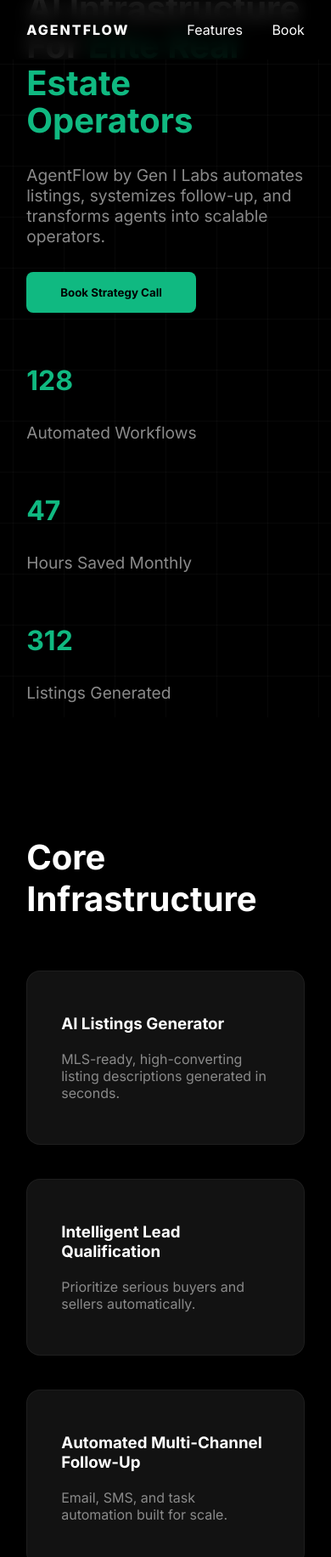
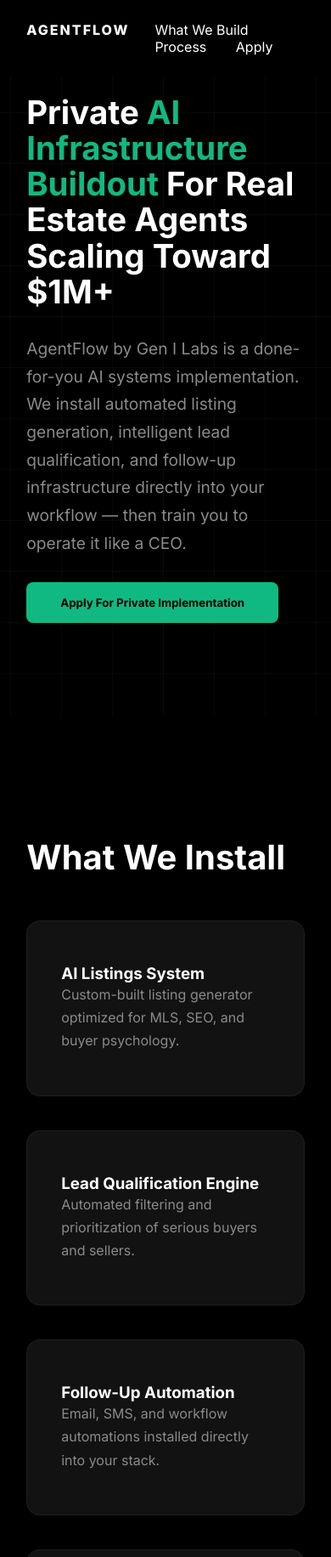
Before and after one commit to officialgenilabs/AgentFlow, a plain HTML site: page index.html in a window 390 px wide. Shown: the top 1832 px of the page at 85% size. Drawn offline with Linux system fonts and the light colour scheme; a script that the page names is missing.

Commit message:
Update index.html

```diff
--- a/index.html
+++ b/index.html
@@ -3,7 +3,7 @@
 <head>
 <meta charset="UTF-8" />
 <meta name="viewport" content="width=device-width, initial-scale=1.0" />
-<title>AgentFlow | By Gen I Labs</title>
+<title>AgentFlow | Private AI Infrastructure</title>
 
 <link href="https://fonts.googleapis.com/css2?family=Inter:wght@300;400;500;600;700;800;900&display=swap" rel="stylesheet">
 
@@ -29,16 +29,17 @@
     overflow-x: hidden;
 }
 
-/* Animated Grid Background */
+/* Background Grid */
 
 .background-grid {
     position: fixed;
     inset: 0;
-    background-image: linear-gradient(rgba(255,255,255,0.03) 1px, transparent 1px),
-                      linear-gradient(90deg, rgba(255,255,255,0.03) 1px, transparent 1px);
+    background-image:
+        linear-gradient(rgba(255,255,255,0.03) 1px, transparent 1px),
+        linear-gradient(90deg, rgba(255,255,255,0.03) 1px, transparent 1px);
     background-size: 60px 60px;
     z-index: -1;
-    animation: moveGrid 20s linear infinite;
+    animation: moveGrid 25s linear infinite;
 }
 
 @keyframes moveGrid {
@@ -75,22 +76,34 @@
     color: var(--accent);
 }
 
-/* HERO */
+/* SECTIONS */
 
 section {
     padding: 140px 8%;
 }
 
+h1 {
+    font-size: 3.8rem;
+    line-height: 1.1;
+    max-width: 900px;
+}
+
+h2 {
+    font-size: 2.5rem;
+    margin-bottom: 50px;
+}
+
+p {
+    color: var(--muted);
+    line-height: 1.7;
+}
+
+/* HERO */
+
 .hero {
     height: 100vh;
     display: flex;
     align-items: center;
-}
-
-.hero h1 {
-    font-size: 4rem;
-    line-height: 1.1;
-    max-width: 900px;
 }
 
 .hero span {
@@ -99,9 +112,8 @@
 
 .hero p {
     margin: 30px 0;
-    max-width: 650px;
+    max-width: 700px;
     font-size: 1.2rem;
-    color: var(--muted);
 }
 
 button {
@@ -120,25 +132,7 @@
     box-shadow: 0 0 35px rgba(16,185,129,0.7);
 }
 
-/* METRICS */
-
-.metrics {
-    display: flex;
-    gap: 60px;
-    margin-top: 60px;
-}
-
-.metric h3 {
-    font-size: 2rem;
-    color: var(--accent);
-}
-
-/* FEATURES */
-
-h2 {
-    font-size: 2.5rem;
-    margin-bottom: 60px;
-}
+/* CARDS */
 
 .grid {
     display: grid;
@@ -151,22 +145,13 @@
     padding: 50px 40px;
     border-radius: 16px;
     transition: all 0.4s ease;
-    transform-style: preserve-3d;
     border: 1px solid rgba(255,255,255,0.05);
 }
 
 .card:hover {
-    transform: rotateY(6deg) rotateX(6deg) translateY(-15px);
+    transform: translateY(-12px);
     border: 1px solid rgba(16,185,129,0.4);
     box-shadow: 0 20px 60px rgba(0,0,0,0.7);
-}
-
-.card h3 {
-    margin-bottom: 20px;
-}
-
-.card p {
-    color: var(--muted);
 }
 
 /* CTA */
@@ -179,11 +164,11 @@
     padding: 40px;
     text-align: center;
     color: var(--muted);
+    font-size: 0.8rem;
 }
 
 @media(max-width:768px){
-    .hero h1 { font-size: 2.5rem; }
-    .metrics { flex-direction: column; gap: 30px; }
+    h1 { font-size: 2.4rem; }
 }
 </style>
 </head>
@@ -195,73 +180,91 @@
 <div class="nav">
     <div class="logo">AGENTFLOW</div>
     <div>
-        <a href="#features">Features</a>
-        <a href="#book">Book</a>
+        <a href="#build">What We Build</a>
+        <a href="#process">Process</a>
+        <a href="#book">Apply</a>
     </div>
 </div>
 
 <section class="hero">
     <div>
         <h1>
-            AI Infrastructure For <span>Elite Real Estate Operators</span>
+            Private <span>AI Infrastructure Buildout</span> For Real Estate Agents Scaling Toward $1M+
         </h1>
         <p>
-            AgentFlow by Gen I Labs automates listings, systemizes follow-up, and transforms agents into scalable operators.
+            AgentFlow by Gen I Labs is a done-for-you AI systems implementation.
+            We install automated listing generation, intelligent lead qualification,
+            and follow-up infrastructure directly into your workflow —
+            then train you to operate it like a CEO.
         </p>
-        <button onclick="scrollToSection('book')">Book Strategy Call</button>
-
-        <div class="metrics">
-            <div class="metric">
-                <h3 id="counter1">0</h3>
-                <p>Automated Workflows</p>
-            </div>
-            <div class="metric">
-                <h3 id="counter2">0</h3>
-                <p>Hours Saved Monthly</p>
-            </div>
-            <div class="metric">
-                <h3 id="counter3">0</h3>
-                <p>Listings Generated</p>
-            </div>
-        </div>
+        <button onclick="scrollToSection('book')">Apply For Private Implementation</button>
     </div>
 </section>
 
-<section id="features">
-    <h2>Core Infrastructure</h2>
+<section id="build">
+    <h2>What We Install</h2>
 
     <div class="grid">
 
         <div class="card">
-            <h3>AI Listings Generator</h3>
-            <p>MLS-ready, high-converting listing descriptions generated in seconds.</p>
+            <h3>AI Listings System</h3>
+            <p>Custom-built listing generator optimized for MLS, SEO, and buyer psychology.</p>
         </div>
 
         <div class="card">
-            <h3>Intelligent Lead Qualification</h3>
-            <p>Prioritize serious buyers and sellers automatically.</p>
+            <h3>Lead Qualification Engine</h3>
+            <p>Automated filtering and prioritization of serious buyers and sellers.</p>
         </div>
 
         <div class="card">
-            <h3>Automated Multi-Channel Follow-Up</h3>
-            <p>Email, SMS, and task automation built for scale.</p>
+            <h3>Follow-Up Automation</h3>
+            <p>Email, SMS, and workflow automations installed directly into your stack.</p>
         </div>
 
         <div class="card">
-            <h3>Pipeline Visibility Dashboard</h3>
-            <p>Real-time forecasting and deal tracking for $1M+ agents.</p>
+            <h3>Operator Dashboard</h3>
+            <p>Centralized visibility across pipeline, deal flow, and execution metrics.</p>
+        </div>
+
+    </div>
+</section>
+
+<section id="process">
+    <h2>How It Works</h2>
+
+    <div class="grid">
+
+        <div class="card">
+            <h3>1. Strategy Call</h3>
+            <p>We assess your current workflow and identify scale bottlenecks.</p>
+        </div>
+
+        <div class="card">
+            <h3>2. Private Buildout</h3>
+            <p>We implement your custom AI infrastructure within your existing systems.</p>
+        </div>
+
+        <div class="card">
+            <h3>3. Training Session</h3>
+            <p>30-minute execution walkthrough showing you exactly how to operate it.</p>
+        </div>
+
+        <div class="card">
+            <h3>4. Ongoing Optimization</h3>
+            <p>Optional monthly retainer for continued system refinement and scaling.</p>
         </div>
 
     </div>
 </section>
 
 <section class="cta" id="book">
-    <h2>Book Your Strategy Call</h2>
-    <p style="margin-bottom:30px; color: var(--muted);">
-        Limited onboarding for serious operators.
+    <h2>Apply For Private Implementation</h2>
+    <p style="margin-bottom:30px;">
+        We work with a limited number of serious operators per quarter.
     </p>
-    <button onclick="window.location.href='https://calendly.com/YOUR-LINK'">
-        Schedule Call
+
+    <button onclick="Calendly.initPopupWidget({url: 'https://calendly.com/YOUR-LINK'}); return false;">
+        Book 30-Minute Strategy Call
     </button>
 </section>
 
@@ -269,28 +272,12 @@
     © 2026 AgentFlow by Gen I Labs
 </div>
 
+<script src="https://assets.calendly.com/assets/external/widget.js" async></script>
+
 <script>
 function scrollToSection(id){
     document.getElementById(id).scrollIntoView({ behavior: 'smooth' });
 }
-
-/* Counter Animation */
-function animateCounter(id, target) {
-    let count = 0;
-    const increment = target / 100;
-    const interval = setInterval(() => {
-        count += increment;
-        if (count >= target) {
-            count = target;
-            clearInterval(interval);
-        }
-        document.getElementById(id).innerText = Math.floor(count);
-    }, 20);
-}
-
-animateCounter("counter1", 128);
-animateCounter("counter2", 47);
-animateCounter("counter3", 312);
 </script>
 
 </body>
```
